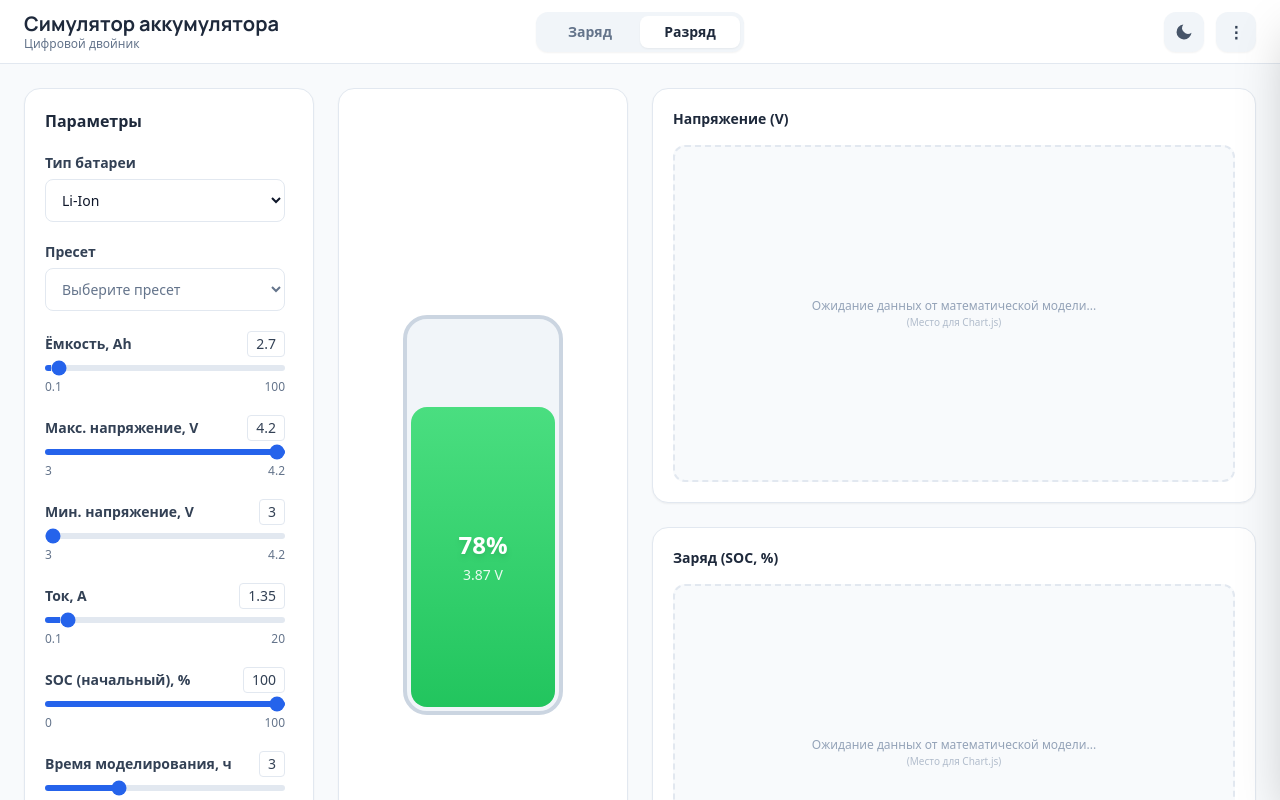
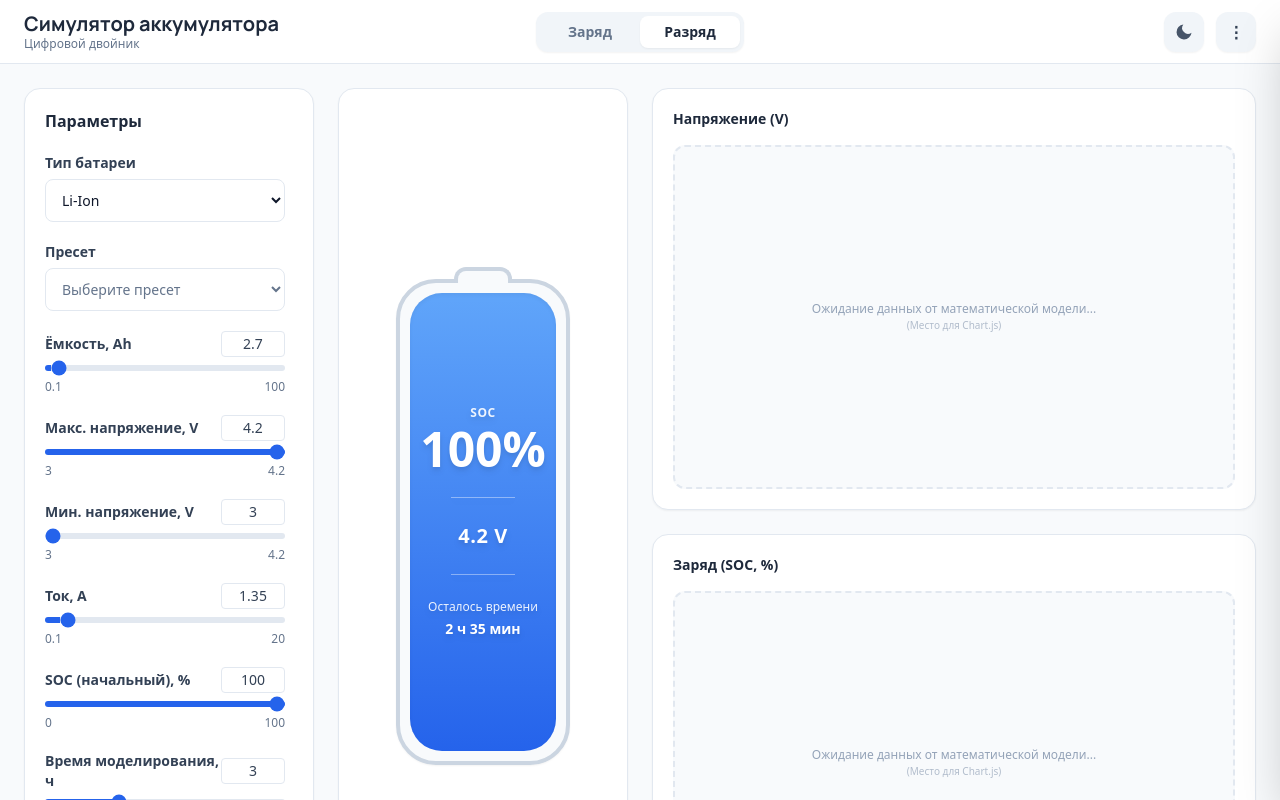
Before and after one commit to a5phalt/battery_sim, a Vue app: page / in a window 1280 px wide. Shown: the top 800 px of the page. Built offline with nearby package versions, Linux system fonts and the light colour scheme.

Commit message:
Боковая панель: добавлены тайп-боксы

```diff
--- a/src/components/battery/BatteryVisualization.vue
+++ b/src/components/battery/BatteryVisualization.vue
@@ -1,20 +1,39 @@
 <script setup lang="ts">
-// Здесь логика получения текущего SOC из composables/useSimulation.ts
+import { useSimulation } from '../../composables/useSimulation'
+
+// Берем данные из нашего глобального "мозга"
+const { params, currentMode } = useSimulation()
 </script>
 
 <template>
-  <div class="w-full max-w-[160px] aspect-[1/2.5] bg-slate-100 dark:bg-slate-900 border-4 border-slate-300 dark:border-slate-600 rounded-3xl relative overflow-hidden flex flex-col justify-end p-1">
+  <div class="relative w-[75%] sm:w-[50%] lg:w-[85%] xl:w-[70%] max-w-[280px] min-w-[150px] aspect-[1/2.8] bg-slate-50 dark:bg-slate-800 border-4 border-slate-300 dark:border-slate-600 rounded-[2.5rem] 2xl:rounded-[3.5rem] p-1.5 md:p-2.5 flex flex-col justify-end shadow-sm mx-auto transition-all duration-300">
 
-    <div class="bg-gradient-to-t from-green-500 to-green-400 w-full rounded-2xl transition-all duration-500 ease-in-out relative flex items-center justify-center flex-col" style="height: 78%;">
-      <span class="text-white font-bold text-2xl drop-shadow-md">78%</span>
-      <span class="text-white/90 text-sm font-medium mt-1">3.87 V</span>
+    <div class="absolute -top-3 md:-top-4 left-1/2 -translate-x-1/2 w-[35%] h-3 md:h-4 border-4 border-b-0 border-slate-300 dark:border-slate-600 bg-slate-50 dark:bg-slate-800 rounded-t-lg md:rounded-t-xl transition-colors duration-300"></div>
+
+    <div
+      class="w-full rounded-[2rem] 2xl:rounded-[3rem] transition-all duration-300 ease-out relative shadow-inner"
+      :class="currentMode === 'charge' ? 'bg-gradient-to-t from-green-500 to-green-400' : 'bg-gradient-to-t from-blue-600 to-blue-400'"
+      :style="{ height: `${params.initialSoc}%`, minHeight: '8%' }"
+    ></div>
+
+    <div class="absolute inset-0 flex flex-col items-center justify-center text-white z-20 pointer-events-none drop-shadow-md py-8 xl:py-12">
+
+      <div class="flex flex-col items-center mt-auto">
+        <span class="text-[10px] xl:text-xs font-semibold opacity-90 tracking-wider uppercase mb-1">SOC</span>
+        <span class="text-4xl sm:text-5xl 2xl:text-6xl font-bold leading-none">{{ params.initialSoc }}%</span>
+      </div>
+
+      <div class="w-10 xl:w-16 h-px bg-white/40 my-4 xl:my-6"></div>
+
+      <span class="text-lg sm:text-xl 2xl:text-2xl font-semibold tracking-wide">{{ params.maxVoltage }} V</span>
+
+      <div class="w-10 xl:w-16 h-px bg-white/40 my-4 xl:my-6"></div>
+
+      <div class="flex flex-col items-center mb-auto">
+        <span class="text-[10px] xl:text-xs font-medium opacity-90 mb-1">Осталось времени</span>
+        <span class="text-xs sm:text-sm 2xl:text-base font-bold whitespace-nowrap">2 ч 35 мин</span>
+      </div>
+
     </div>
-
-    <div class="absolute -top-3 left-1/2 -translate-x-1/2 w-1/3 h-3 bg-slate-300 dark:bg-slate-600 rounded-t-md"></div>
-  </div>
-
-  <div class="absolute bottom-6 text-center">
-    <p class="text-xs text-slate-500">Осталось времени</p>
-    <p class="text-sm font-medium">2 ч 35 мин</p>
   </div>
 </template>
--- a/src/components/parameters/ParametersPanel.vue
+++ b/src/components/parameters/ParametersPanel.vue
@@ -8,6 +8,26 @@ const {
   activeTypeCode,
   activeType
 } = useSimulation()
+
+// Обновленная функция валидации без alert
+const validateInput = (field: keyof typeof params, min: number, max: number, event: Event) => {
+  const target = event.target as HTMLInputElement
+  let val = parseFloat(target.value)
+
+  // Если пользователь стер все или ввел буквы, ставим минимум
+  if (isNaN(val)) {
+    val = min
+  }
+
+  // Просто "тихо" обрезаем значение до лимитов
+  if (val < min) val = min
+  if (val > max) val = max
+
+  // Записываем проверенное значение обратно в глобальный стейт
+  params[field] = val
+  // Принудительно обновляем текст в окошке
+  target.value = val.toString()
+}
 </script>
 
 <template>
@@ -39,7 +59,12 @@ const {
       <div class="flex flex-col gap-1">
         <div class="flex justify-between items-center mb-1">
           <label class="text-sm font-semibold text-slate-700 dark:text-slate-300">Ёмкость, Ah</label>
-          <span class="text-sm font-medium border border-slate-200 dark:border-slate-700 rounded px-2 py-0.5 text-slate-700 dark:text-slate-300">{{ params.capacity }}</span>
+          <input
+            type="number"
+            :value="params.capacity"
+            @change="validateInput('capacity', activeType.capacity.min, activeType.capacity.max, $event)"
+            class="hide-arrows w-16 text-center text-sm font-medium border border-slate-200 dark:border-slate-700 rounded px-1 py-0.5 bg-white dark:bg-slate-900 text-slate-700 dark:text-slate-300 outline-none focus:border-blue-500 focus:ring-1 focus:ring-blue-500 transition-all"
+          />
         </div>
         <input type="range" v-model.number="params.capacity"
           :min="activeType.capacity.min"
@@ -56,7 +81,12 @@ const {
       <div class="flex flex-col gap-1">
         <div class="flex justify-between items-center mb-1">
           <label class="text-sm font-semibold text-slate-700 dark:text-slate-300">Макс. напряжение, V</label>
-          <span class="text-sm font-medium border border-slate-200 dark:border-slate-700 rounded px-2 py-0.5 text-slate-700 dark:text-slate-300">{{ params.maxVoltage }}</span>
+          <input
+            type="number"
+            :value="params.maxVoltage"
+            @change="validateInput('maxVoltage', activeType.voltage.min, activeType.voltage.max, $event)"
+            class="hide-arrows w-16 text-center text-sm font-medium border border-slate-200 dark:border-slate-700 rounded px-1 py-0.5 bg-white dark:bg-slate-900 text-slate-700 dark:text-slate-300 outline-none focus:border-blue-500 focus:ring-1 focus:ring-blue-500 transition-all"
+          />
         </div>
         <input type="range" v-model.number="params.maxVoltage"
           :min="activeType.voltage.min"
@@ -73,7 +103,12 @@ const {
       <div class="flex flex-col gap-1">
         <div class="flex justify-between items-center mb-1">
           <label class="text-sm font-semibold text-slate-700 dark:text-slate-300">Мин. напряжение, V</label>
-          <span class="text-sm font-medium border border-slate-200 dark:border-slate-700 rounded px-2 py-0.5 text-slate-700 dark:text-slate-300">{{ params.minVoltage }}</span>
+          <input
+            type="number"
+            :value="params.minVoltage"
+            @change="validateInput('minVoltage', activeType.voltage.min, activeType.voltage.max, $event)"
+            class="hide-arrows w-16 text-center text-sm font-medium border border-slate-200 dark:border-slate-700 rounded px-1 py-0.5 bg-white dark:bg-slate-900 text-slate-700 dark:text-slate-300 outline-none focus:border-blue-500 focus:ring-1 focus:ring-blue-500 transition-all"
+          />
         </div>
         <input type="range" v-model.number="params.minVoltage"
           :min="activeType.voltage.min"
@@ -90,7 +125,12 @@ const {
       <div class="flex flex-col gap-1">
         <div class="flex justify-between items-center mb-1">
           <label class="text-sm font-semibold text-slate-700 dark:text-slate-300">Ток, A</label>
-          <span class="text-sm font-medium border border-slate-200 dark:border-slate-700 rounded px-2 py-0.5 text-slate-700 dark:text-slate-300">{{ params.current }}</span>
+          <input
+            type="number"
+            :value="params.current"
+            @change="validateInput('current', activeType.current.min, activeType.current.max, $event)"
+            class="hide-arrows w-16 text-center text-sm font-medium border border-slate-200 dark:border-slate-700 rounded px-1 py-0.5 bg-white dark:bg-slate-900 text-slate-700 dark:text-slate-300 outline-none focus:border-blue-500 focus:ring-1 focus:ring-blue-500 transition-all"
+          />
         </div>
         <input type="range" v-model.number="params.current"
           :min="activeType.current.min"
@@ -107,7 +147,12 @@ const {
       <div class="flex flex-col gap-1">
         <div class="flex justify-between items-center mb-1">
           <label class="text-sm font-semibold text-slate-700 dark:text-slate-300">SOC (начальный), %</label>
-          <span class="text-sm font-medium border border-slate-200 dark:border-slate-700 rounded px-2 py-0.5 text-slate-700 dark:text-slate-300">{{ params.initialSoc }}</span>
+          <input
+            type="number"
+            :value="params.initialSoc"
+            @change="validateInput('initialSoc', 0, 100, $event)"
+            class="hide-arrows w-16 text-center text-sm font-medium border border-slate-200 dark:border-slate-700 rounded px-1 py-0.5 bg-white dark:bg-slate-900 text-slate-700 dark:text-slate-300 outline-none focus:border-blue-500 focus:ring-1 focus:ring-blue-500 transition-all"
+          />
         </div>
         <input type="range" v-model.number="params.initialSoc" min="0" max="100" step="1"
           :style="{ '--val': params.initialSoc, '--min': 0, '--max': 100 }"
@@ -121,7 +166,12 @@ const {
       <div class="flex flex-col gap-1">
         <div class="flex justify-between items-center mb-1">
           <label class="text-sm font-semibold text-slate-700 dark:text-slate-300">Время моделирования, ч</label>
-          <span class="text-sm font-medium border border-slate-200 dark:border-slate-700 rounded px-2 py-0.5 text-slate-700 dark:text-slate-300">{{ params.simulationTime }}</span>
+          <input
+            type="number"
+            :value="params.simulationTime"
+            @change="validateInput('simulationTime', 0.1, 10, $event)"
+            class="hide-arrows w-16 text-center text-sm font-medium border border-slate-200 dark:border-slate-700 rounded px-1 py-0.5 bg-white dark:bg-slate-900 text-slate-700 dark:text-slate-300 outline-none focus:border-blue-500 focus:ring-1 focus:ring-blue-500 transition-all"
+          />
         </div>
         <input type="range" v-model.number="params.simulationTime" min="0.1" max="10" step="0.1"
           :style="{ '--val': params.simulationTime, '--min': 0.1, '--max': 10 }"
@@ -146,6 +196,16 @@ const {
 </template>
 
 <style scoped>
+/* Прячем дефолтные стрелочки (спиннеры) внутри input type="number" во всех браузерах */
+.hide-arrows::-webkit-outer-spin-button,
+.hide-arrows::-webkit-inner-spin-button {
+  -webkit-appearance: none;
+  margin: 0;
+}
+.hide-arrows {
+  -moz-appearance: textfield;
+}
+
 .custom-range {
   --percent: calc((var(--val) - var(--min)) / (var(--max) - var(--min)) * 100%);
   background: linear-gradient(to right, #2563eb var(--percent), #e2e8f0 var(--percent));
```
